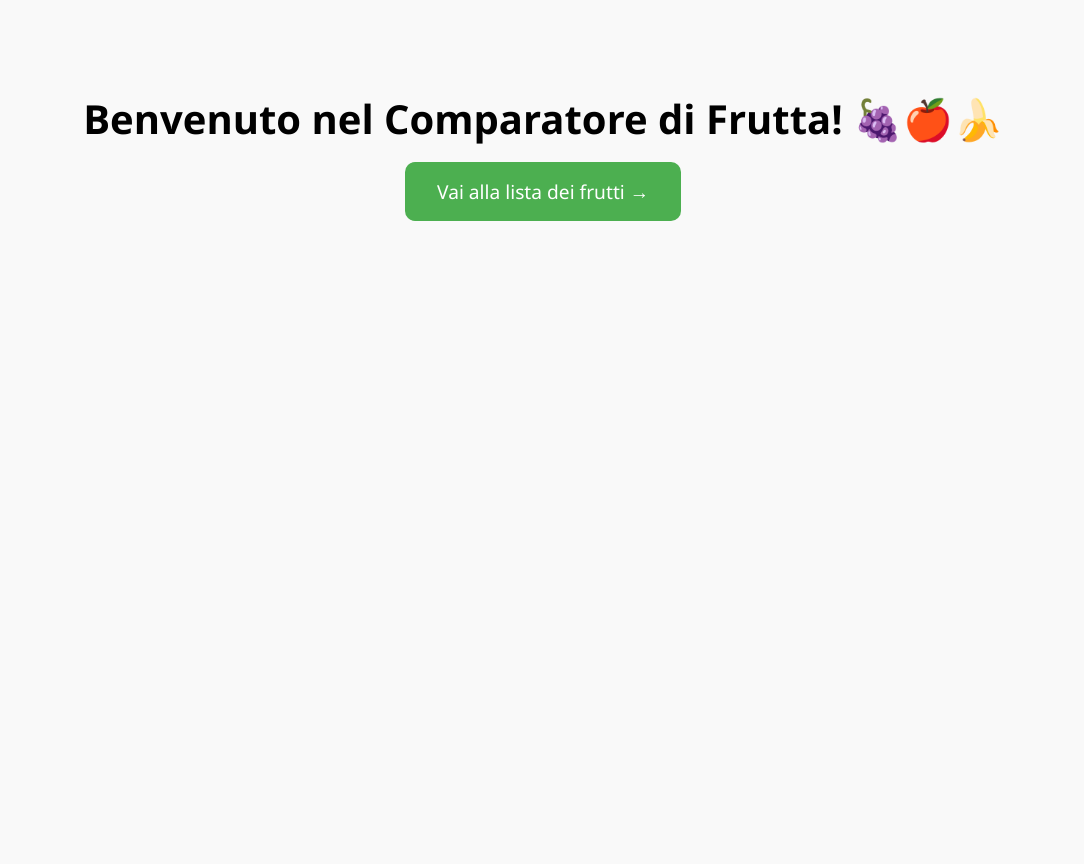
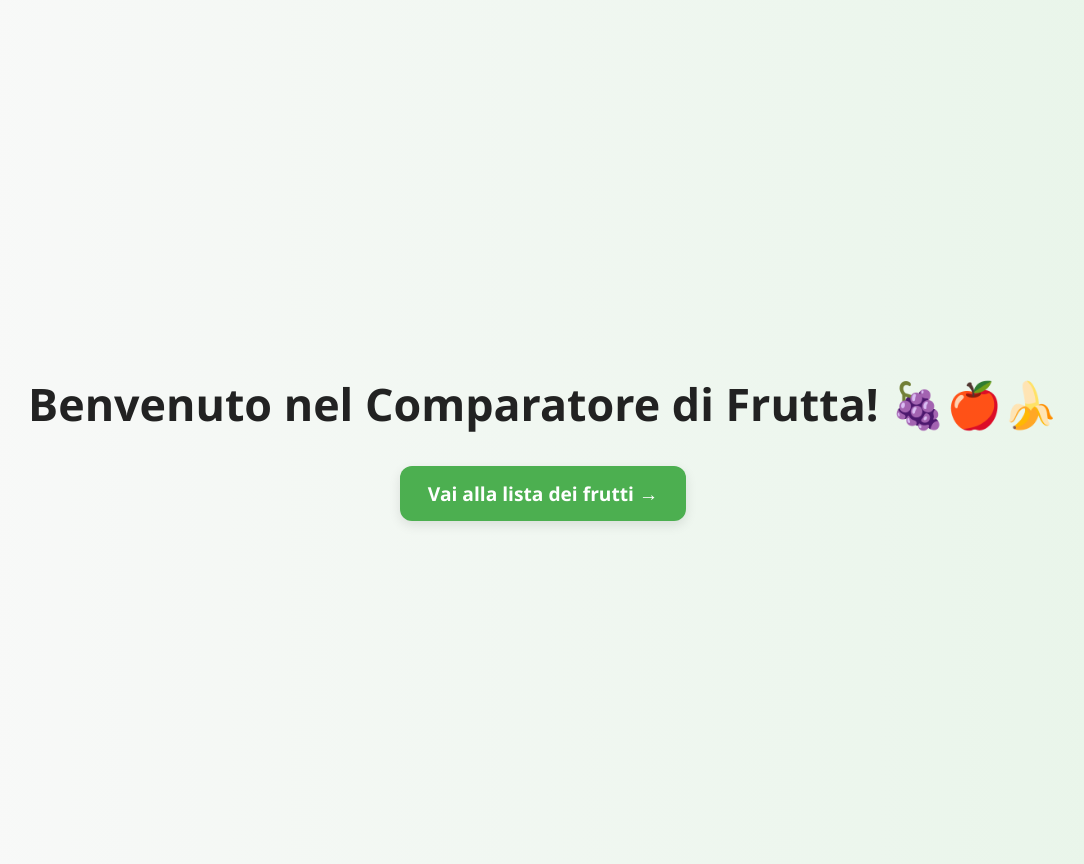
Before and after one commit to Stiv3nn/progetto-spec-frontend-front-main, a React (Vite) app: page / in a window 1280 px wide. Shown: the whole page, without its empty margins (97-1181 px from the left). Before the commit the page ends 800 px from the top, so only its background shows below. Built offline with nearby package versions, Linux system fonts and the light colour scheme.

Commit message:
modifica dell'aspetto per la home page di benvenuto

```diff
--- a/src/pages/Home.css
+++ b/src/pages/Home.css
@@ -1,24 +1,39 @@
+/* Centrare verticalmente e orizzontalmente */
 .home-container {
+  display: flex;
+  flex-direction: column;
+  justify-content: center;
+  align-items: center;
+  min-height: 100vh;
+  background: linear-gradient(to right, #f9f9f9, #e8f5e9);
   text-align: center;
-  padding: 4rem;
+  padding: 2rem;
 }
 
+/* Titolo */
 .home-title {
-  font-size: 2.5rem;
+  font-size: 2.8rem;
+  font-weight: 700;
+  color: #222;
   margin-bottom: 2rem;
 }
 
+/* Bottone */
 .home-button {
-  padding: 1rem 2rem;
-  font-size: 1.2rem;
   background-color: #4CAF50;
   color: white;
+  padding: 14px 28px;
+  font-size: 1.2rem;
+  font-weight: bold;
   border: none;
-  border-radius: 10px;
-  cursor: pointer;
+  border-radius: 12px;
   text-decoration: none;
+  transition: background-color 0.3s ease, transform 0.2s ease;
+  box-shadow: 0 4px 12px rgba(0, 0, 0, 0.1);
 }
 
+/* Hover bottone */
 .home-button:hover {
-  background-color: #45a049;
+  background-color: #388e3c;
+  transform: scale(1.05);
 }
--- a/src/pages/Home.jsx
+++ b/src/pages/Home.jsx
@@ -4,7 +4,9 @@ import './Home.css';
 function Home() {
   return (
     <div className="home-container">
-      <h1 className="home-title">Benvenuto nel Comparatore di Frutta! 🍇🍎🍌</h1>
+      <h1 className="home-title">
+        Benvenuto nel Comparatore di Frutta! 🍇🍎🍌
+      </h1>
       <Link to="/fruits" className="home-button">
         Vai alla lista dei frutti →
       </Link>
```
